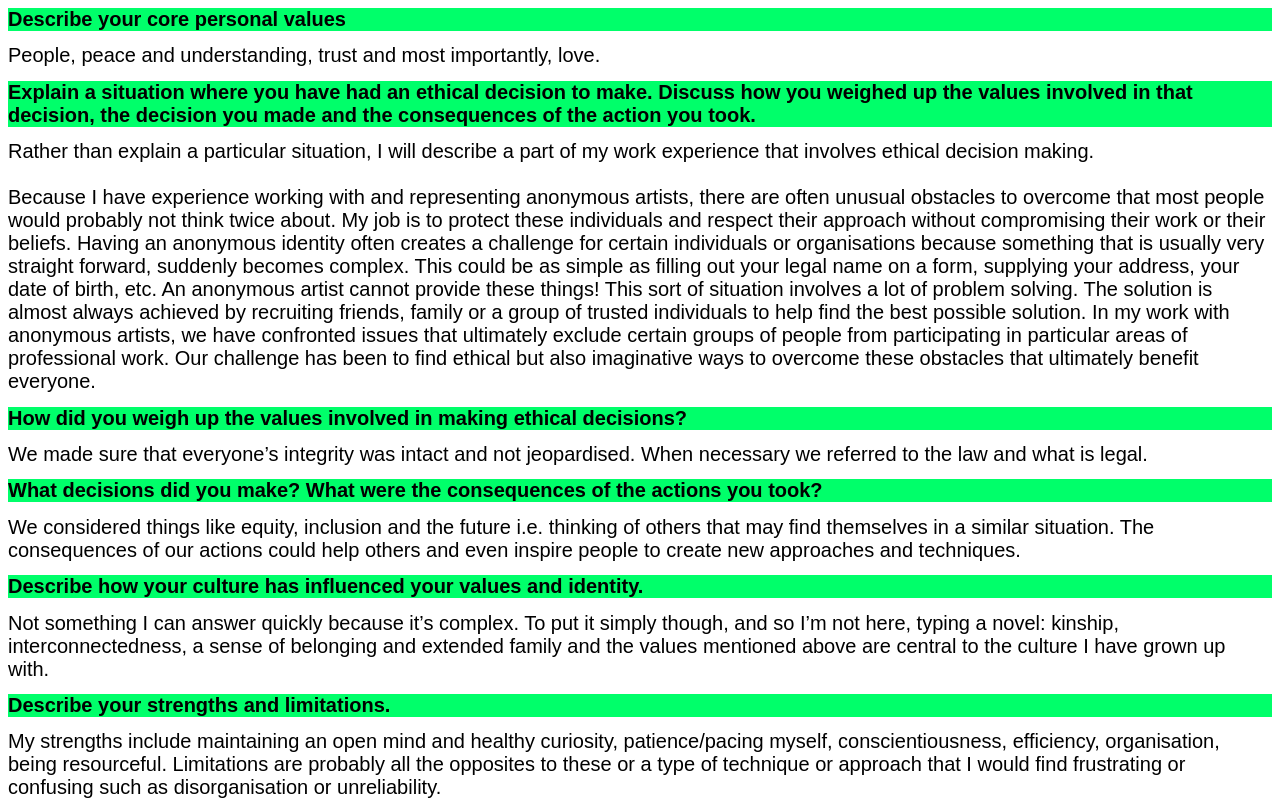
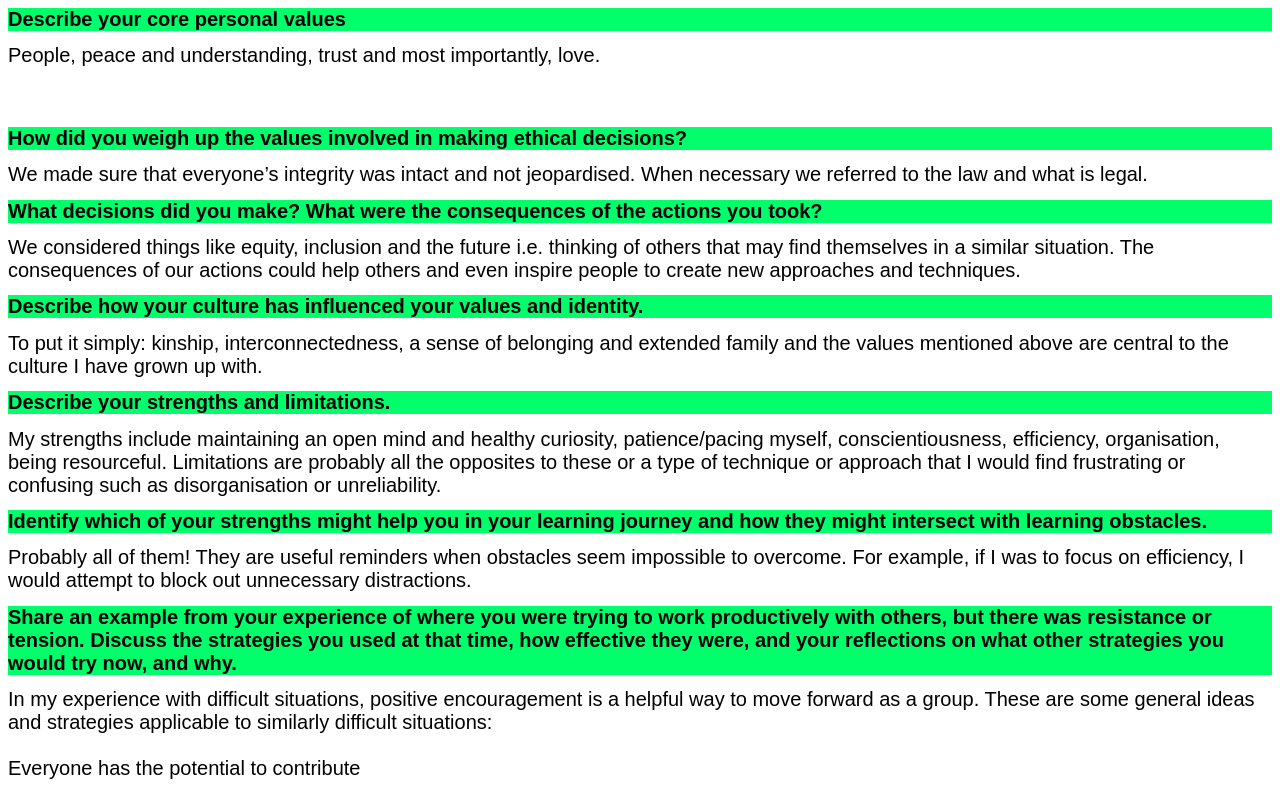
Before and after one commit to jake-b-b/jake-b-b.github.io, a plain HTML site: page blog/identity-values.html in a window 1280 px wide. Shown: the top 800 px of the page. Drawn offline with Linux system fonts and the light colour scheme.

Commit message:
id values edit

```diff
--- a/blog/identity-values.html
+++ b/blog/identity-values.html
@@ -44,11 +44,8 @@ a:active {
 
         People, peace and understanding, trust and most importantly, love.
     <div></div>
-    <h1>Explain a situation where you have had an ethical decision to make. Discuss how you weighed up the values involved in that decision, the decision you made and the consequences of the action you took.</h1>
-        Rather than explain a particular situation, I will describe a part of my work experience that involves ethical decision making.
+
     <br>
-    <br>
-        Because I have experience working with and representing anonymous artists, there are often unusual obstacles to overcome that most people would probably not think twice about. My job is to protect these individuals and respect their approach without compromising their work or their beliefs. Having an anonymous identity often creates a challenge for certain individuals or organisations because something that is usually very straight forward, suddenly becomes complex. This could be as simple as filling out your legal name on a form, supplying your address, your date of birth, etc. An anonymous artist cannot provide these things! This sort of situation involves a lot of problem solving. The solution is almost always achieved by recruiting friends, family or a group of trusted individuals to help find the best possible solution. In my work with anonymous artists, we have confronted issues that ultimately exclude certain groups of people from participating in particular areas of professional work. Our challenge has been to find ethical but also imaginative ways to overcome these obstacles that ultimately benefit everyone.
     <br>
     <h1>How did you weigh up the values involved in making ethical decisions?</h1>
 
@@ -56,10 +53,9 @@ a:active {
     <h1>What decisions did you make? What were the consequences of the actions you took?</h1>
 
         We considered things like equity, inclusion and the future i.e. thinking of others that may find themselves in a similar situation. The consequences of our actions could help others and even inspire people to create new approaches and techniques.
-    <h1>Describe how your culture has influenced your values and identity.
-    </h1>
+    <h1>Describe how your culture has influenced your values and identity.</h1>
 
-        Not something I can answer quickly because it’s complex. To put it simply though, and so I’m not here, typing a novel: kinship, interconnectedness, a sense of belonging and extended family and the values mentioned above are central to the culture I have grown up with.
+        To put it simply: kinship, interconnectedness, a sense of belonging and extended family and the values mentioned above are central to the culture I have grown up with.
     <h1>Describe your strengths and limitations.</h1>
 
         My strengths include maintaining an open mind and healthy curiosity, patience/pacing myself, conscientiousness, efficiency, organisation, being resourceful. Limitations are probably all the opposites to these or a type of technique or approach that I would find frustrating or confusing such as disorganisation or unreliability.
```
Also changed, not shown: 1 other file.
